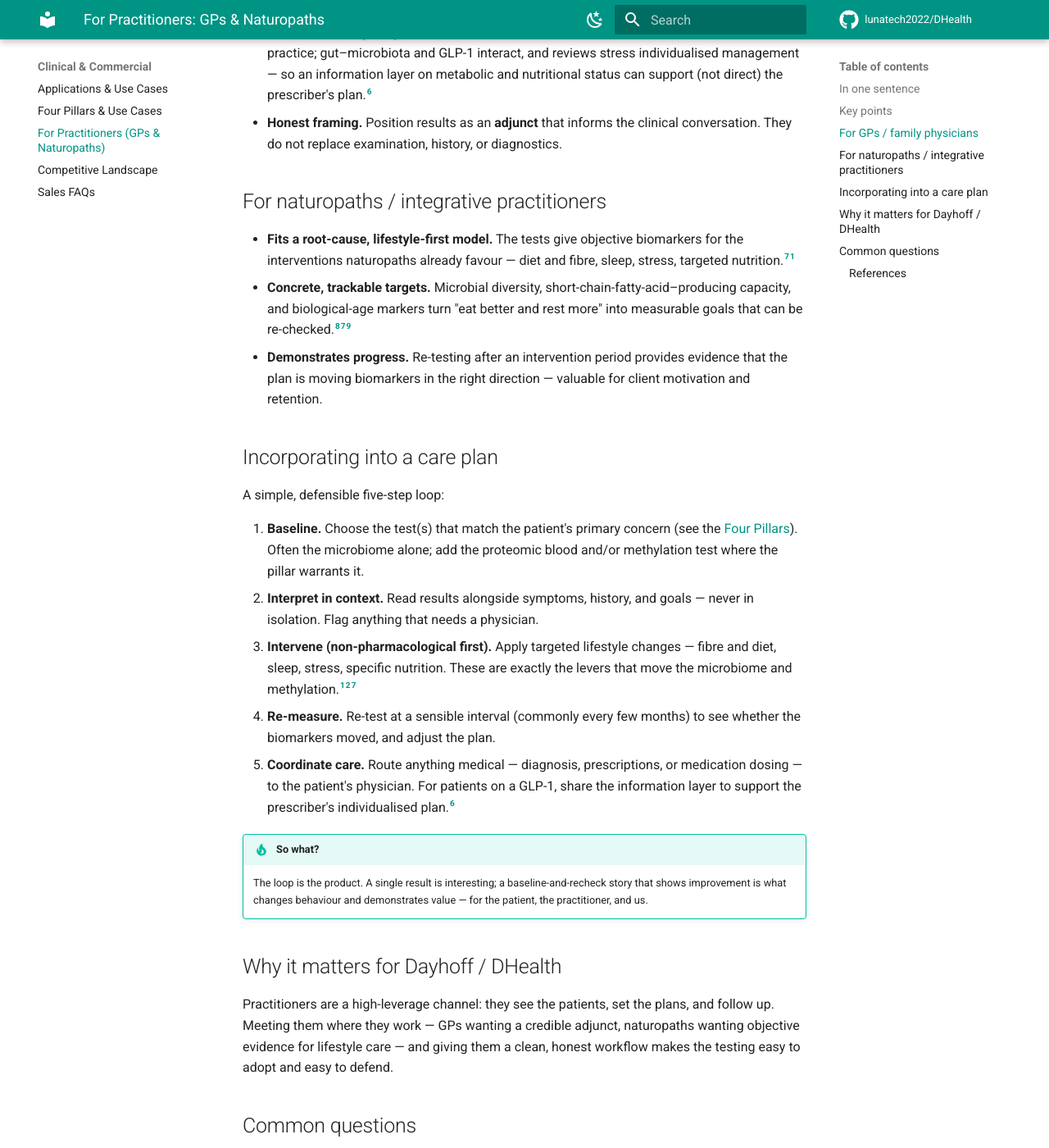
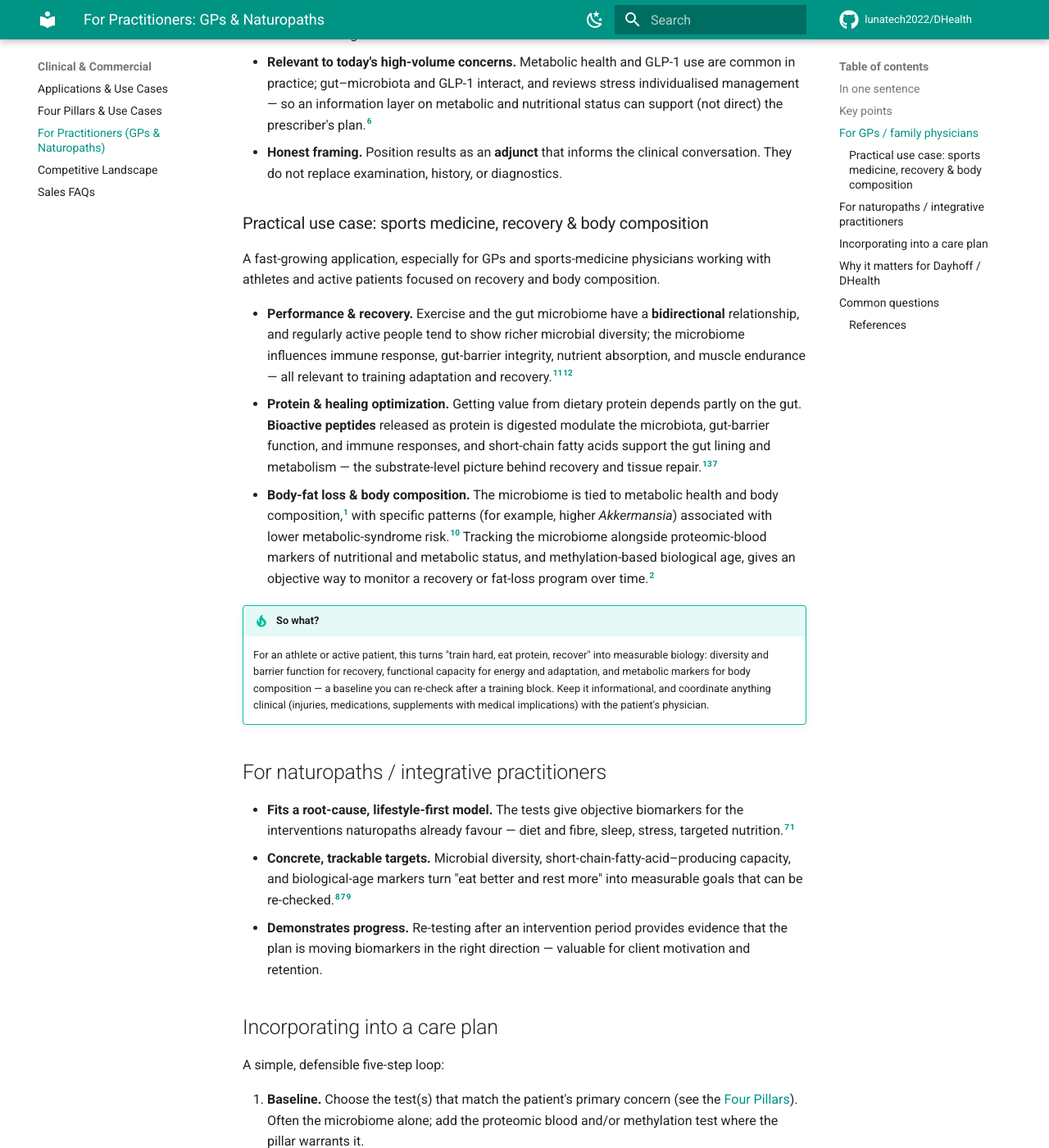
Before and after one commit to lunatech2022/DHealth, an MkDocs documentation site: the page built from docs/clinical/for-practitioners.md, in a window 1280 px wide and 1400 px high, scrolled down 1450 px. Shown: the whole window at 82% size. Built offline with MkDocs 1.6.1 and Material for MkDocs 9.7.7, drawn with Linux system fonts in a browser that asks for light colours; comment, search, counter and statistics services are not loaded; some of the changed text lies outside the part shown.

Commit message:
Add sports-medicine / recovery / body-composition use case under GPs

```diff
--- a/docs/clinical/for-practitioners.md
+++ b/docs/clinical/for-practitioners.md
@@ -6,6 +6,9 @@ tags:
   - GP
   - naturopath
   - care-plan
+  - sports-medicine
+  - recovery
+  - body-composition
   - sales
 ---
 
@@ -39,6 +42,17 @@ The microbiome and methylation are **modifiable, trackable biomarkers**, which m
 - **A modifiable monitor.** Because microbiome and methylation shift with lifestyle, they are useful for **tracking response** to diet, sleep, and other changes between visits, rather than a one-and-done genetic result.[^fan2020][^moore2012]
 - **Relevant to today's high-volume concerns.** Metabolic health and GLP-1 use are common in practice; gut–microbiota and GLP-1 interact, and reviews stress individualised management — so an information layer on metabolic and nutritional status can support (not direct) the prescriber's plan.[^glp1micro2023]
 - **Honest framing.** Position results as an **adjunct** that informs the clinical conversation. They do not replace examination, history, or diagnostics.
+
+### Practical use case: sports medicine, recovery & body composition
+
+A fast-growing application, especially for GPs and sports-medicine physicians working with athletes and active patients focused on recovery and body composition.
+
+- **Performance & recovery.** Exercise and the gut microbiome have a **bidirectional** relationship, and regularly active people tend to show richer microbial diversity; the microbiome influences immune response, gut-barrier integrity, nutrient absorption, and muscle endurance — all relevant to training adaptation and recovery.[^athletemicro2022][^athleteperf2024]
+- **Protein & healing optimization.** Getting value from dietary protein depends partly on the gut. **Bioactive peptides** released as protein is digested modulate the microbiota, gut-barrier function, and immune responses, and short-chain fatty acids support the gut lining and metabolism — the substrate-level picture behind recovery and tissue repair.[^bioactivepeptides2024][^scfa2023]
+- **Body-fat loss & body composition.** The microbiome is tied to metabolic health and body composition,[^fan2020] with specific patterns (for example, higher *Akkermansia*) associated with lower metabolic-syndrome risk.[^akkermansia2021] Tracking the microbiome alongside proteomic-blood markers of nutritional and metabolic status, and methylation-based biological age, gives an objective way to monitor a recovery or fat-loss program over time.[^moore2012]
+
+!!! tip "So what?"
+    For an athlete or active patient, this turns "train hard, eat protein, recover" into measurable biology: diversity and barrier function for recovery, functional capacity for energy and adaptation, and metabolic markers for body composition — a baseline you can re-check after a training block. Keep it informational, and coordinate anything clinical (injuries, medications, supplements with medical implications) with the patient's physician.
 
 ## For naturopaths / integrative practitioners
 
@@ -87,3 +101,7 @@ Often every few months — long enough for lifestyle changes to register, short
 [^scfa2023]: Zhang D, Jian YP, Zhang YN, et al. *Short-chain fatty acids in diseases*. Cell Commun Signal. 2023;21(1):212. [DOI](https://doi.org/10.1186/s12964-023-01219-9)
 [^frailty2016]: Jackson MA, Jeffery IB, Beaumont M, et al. *Signatures of early frailty in the gut microbiota*. Genome Med. 2016;8(1):8. [DOI](https://doi.org/10.1186/s13073-016-0262-7)
 [^microbiomeage2025]: Myers T, Song SJ, Chen Y, et al. *Chronological age estimation from human microbiomes with transformer-based robust principal component analysis*. Commun Biol. 2025;8(1):1159. [DOI](https://doi.org/10.1038/s42003-025-08590-y)
+[^akkermansia2021]: Zhou Q, Pang G, Zhang Z, et al. *Association between gut Akkermansia and metabolic syndrome is dose-dependent and affected by microbial interactions*. Diabetes Metab Syndr Obes. 2021;14:2177-2188. [DOI](https://doi.org/10.2147/DMSO.S311388)
+[^athletemicro2022]: O'Brien MT, O'Sullivan O, Claesson MJ, Cotter PD. *The Athlete Gut Microbiome and its Relevance to Health and Performance: A Review*. Sports Med. 2022;52(Suppl 1):119-128. [DOI](https://doi.org/10.1007/s40279-022-01785-x)
+[^athleteperf2024]: Patel BK, Patel KH, Lee CN, Moochhala S. *Intestinal Microbiota Interventions to Enhance Athletic Performance — A Review*. Int J Mol Sci. 2024;25(18):10076. [DOI](https://doi.org/10.3390/ijms251810076)
+[^bioactivepeptides2024]: Wijesekara T, Abeyrathne EDNS, Ahn DU. *Effect of Bioactive Peptides on Gut Microbiota and Their Relations to Human Health*. Foods. 2024;13(12):1853. [DOI](https://doi.org/10.3390/foods13121853)
```
Also changed, not shown: docs/resources/references.md (+5 -0 lines).
